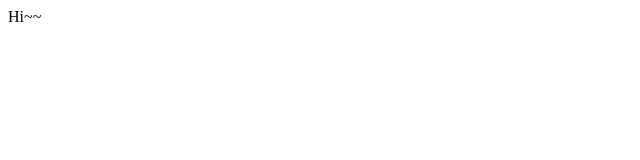
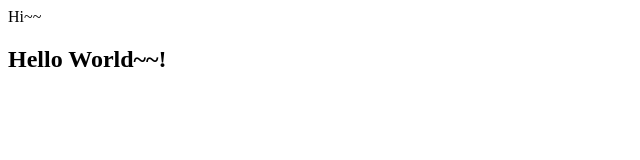
Before and after one commit to jaekeepark/jaekee.com, a plain HTML site: page index.html in a window 1280 px wide. Shown: the whole page, without its empty margins (0-640 px from the left). Drawn offline with Linux system fonts and the light colour scheme.

Commit message:
Update index.html

```diff
--- a/index.html
+++ b/index.html
@@ -1 +1,3 @@
 Hi~~
+
+<h2>Hello World~~!</h2>
```
